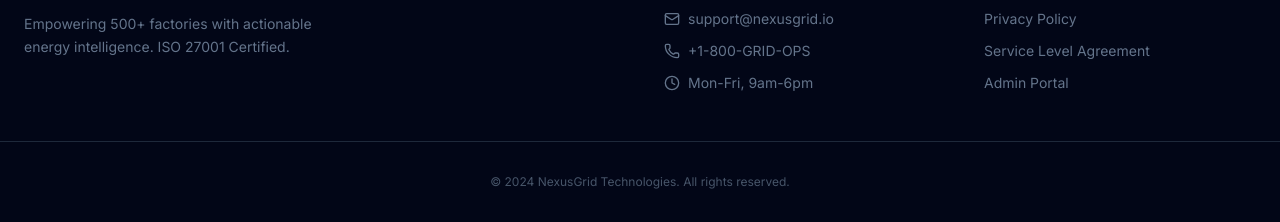
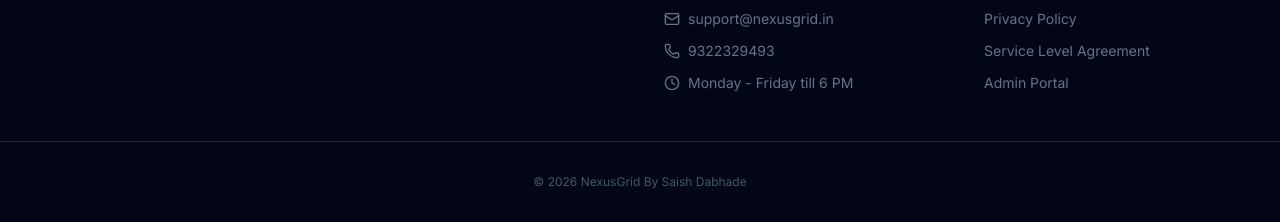
Before and after one commit to saishdabhade997/nexus-grid, a website: page public/index.html in a window 1280 px wide. Shown: the part 5426-5648 px from the top of the page. Drawn offline with nearby package versions, Linux system fonts and the light colour scheme.

Commit message:
Update index.html for Footer changes in contact section

```diff
--- a/public/index.html
+++ b/public/index.html
@@ -479,20 +479,22 @@
                     <span class="text-lg font-bold text-white tracking-tight">NEXUS<span class="text-brand-500">GRID</span></span>
                 </div>
                 <p class="text-slate-500 text-sm max-w-xs leading-relaxed">
-                    Empowering 500+ factories with actionable energy intelligence. ISO 27001 Certified.
+
                 </p>
                 <div class="flex gap-4 mt-6">
-                    <a href="#" class="text-slate-400 hover:text-white"><i data-lucide="twitter" class="w-5 h-5"></i></a>
-                    <a href="#" class="text-slate-400 hover:text-white"><i data-lucide="linkedin" class="w-5 h-5"></i></a>
+                   <a href="https://www.instagram.com/saishdabhade997?igsh=cWJweTBkcjY3a3Ri" class="text-slate-400 hover:text-white">
+  <i data-lucide="instagram" class="w-5 h-5"></i>
+</a>
+                    <a href="https://in.linkedin.com/in/saish-dabhade-0a31b9337" class="text-slate-400 hover:text-white"><i data-lucide="linkedin" class="w-5 h-5"></i></a>
                 </div>
         </div>
 
             <div>
                 <h4 class="text-white font-bold mb-4">Customer Care</h4>
                 <ul class="space-y-3 text-sm text-slate-500">
-                    <li class="flex items-center gap-2"><i data-lucide="mail" class="w-4 h-4"></i> support@nexusgrid.io</li>
-                    <li class="flex items-center gap-2"><i data-lucide="phone" class="w-4 h-4"></i> +1-800-GRID-OPS</li>
-                    <li class="flex items-center gap-2"><i data-lucide="clock" class="w-4 h-4"></i> Mon-Fri, 9am-6pm</li>
+                    <li class="flex items-center gap-2"><i data-lucide="mail" class="w-4 h-4"></i> support@nexusgrid.in</li>
+                    <li class="flex items-center gap-2"><i data-lucide="phone" class="w-4 h-4"></i>9322329493</li>
+                    <li class="flex items-center gap-2"><i data-lucide="clock" class="w-4 h-4"></i> Monday - Friday till 6 PM </li>
                 </ul>
             </div>
 
@@ -506,7 +508,7 @@
             </div>
         </div>
         <div class="max-w-7xl mx-auto px-6 border-t border-slate-800 pt-8 text-center text-xs text-slate-600">
-            &copy; 2024 NexusGrid Technologies. All rights reserved.
+            &copy; 2026 NexusGrid By Saish Dabhade
         </div>
     </footer>
 
```
